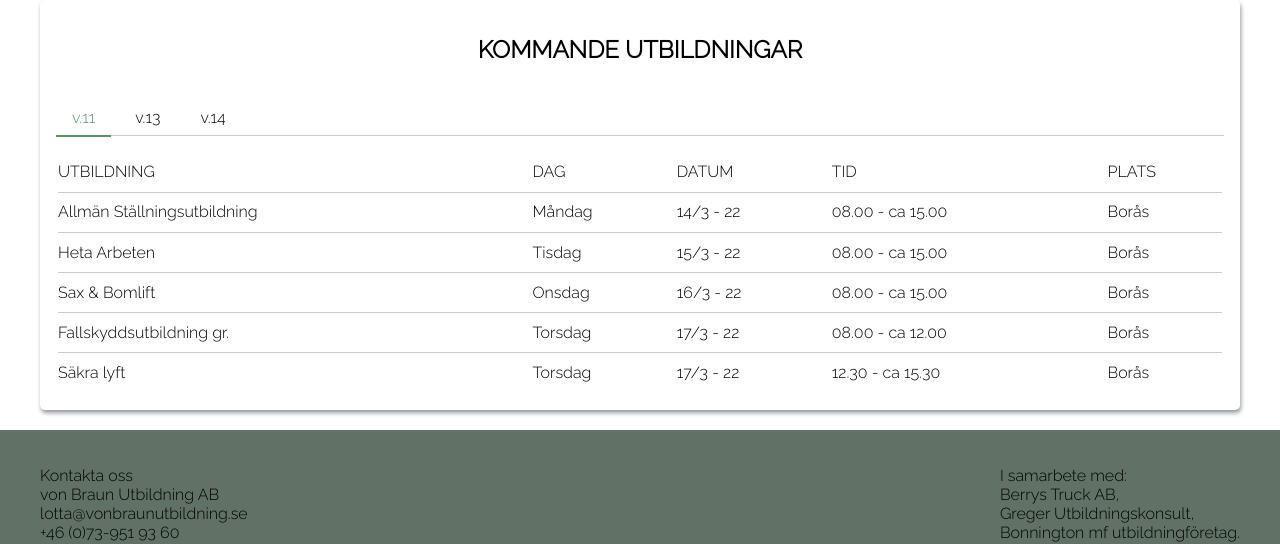
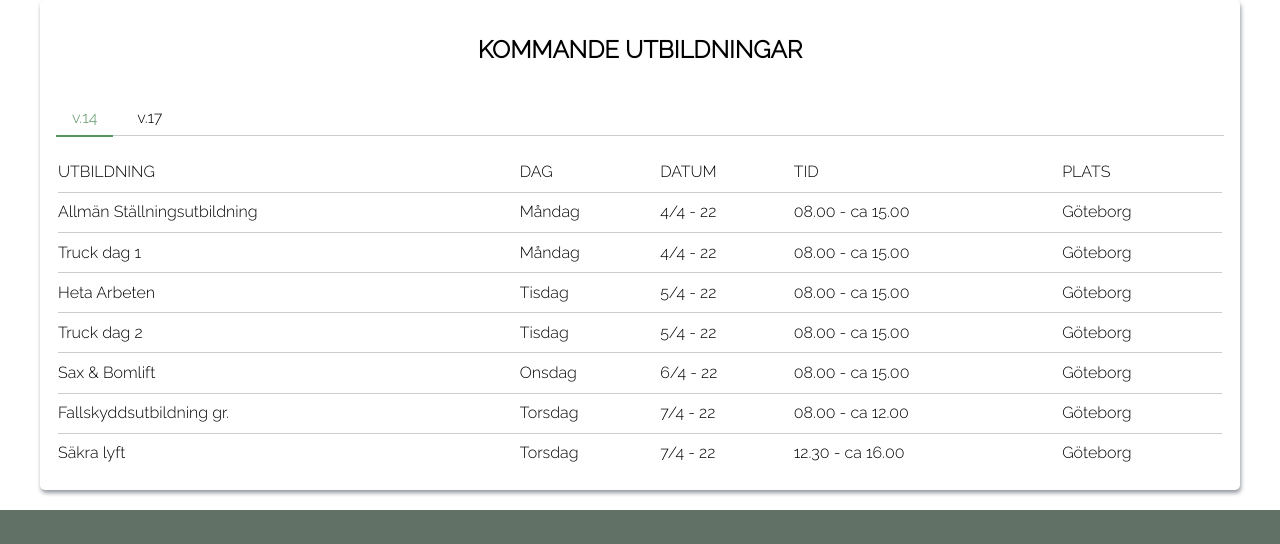
Before and after one commit to feliciavonbraun/vbu-ab, a React (Create React App) app: page / in a window 1280 px wide. Shown: the part 2986-3530 px from the top of the page. Built offline with nearby package versions, Linux system fonts and the light colour scheme; grey boxes are pictures that could not be loaded.

Commit message:
update schedule

```diff
--- a/src/components/interfaces/educations.tsx
+++ b/src/components/interfaces/educations.tsx
@@ -7,62 +7,6 @@ function createData(
 ) {
   return { day, date, time, service, location };
 }
-
-const educations11 = [
-  createData(
-    "Allmän Ställningsutbildning",
-    "Måndag",
-    "14/3 - 22",
-    "08.00 - ca 15.00",
-    "Borås"
-  ),
-  createData(
-    "Heta Arbeten",
-    "Tisdag",
-    "15/3 - 22",
-    "08.00 - ca 15.00",
-    "Borås"
-  ),
-  createData(
-    "Sax & Bomlift",
-    "Onsdag",
-    "16/3 - 22",
-    "08.00 - ca 15.00",
-    "Borås"
-  ),
-  createData(
-    "Fallskyddsutbildning gr.",
-    "Torsdag",
-    "17/3 - 22",
-    "08.00 - ca 12.00",
-    "Borås"
-  ),
-  createData("Säkra lyft", "Torsdag", "17/3 - 22", "12.30 - ca 15.30", "Borås"),
-];
-
-const educations13 = [
-  createData(
-    "Heta Arbeten",
-    "Tisdag",
-    "29/3 - 22",
-    "08.00 - ca 13.00",
-    "Lärarledd webb"
-  ),
-  createData(
-    "Sax & Bomlift repetition",
-    "Onsdag",
-    "30/3 - 22",
-    "08.00 - ca 12.00",
-    "Lärarledd webb"
-  ),
-  createData(
-    "Fallskyddsutbildning gr.",
-    "Onsdag",
-    "30/3 - 22",
-    "12.30 - ca 16.00",
-    "Lärarledd webb"
-  ),
-];
 
 const educations14 = [
   createData(
@@ -115,5 +59,28 @@ const educations14 = [
     "Göteborg"
   ),
 ];
+const educations17 = [
+  createData(
+    "Heta Arbeten",
+    "Måndag",
+    "25/4 - 22",
+    "08.00 - ca 13.00",
+    "Lärarledd webb"
+  ),
+  createData(
+    "Sax & Bomlift repetition",
+    "Onsdag",
+    "11/5 - 22",
+    "08.00 - ca 12.00",
+    "Lärarledd webb"
+  ),
+  createData(
+    "Fallskyddsutbildning gr.",
+    "Torsdag",
+    "11/5 - 22",
+    "12-30 - ca 16.00",
+    "Lärarledd webb"
+  ),
+];
 
-export { educations14, educations11, educations13 };
+export { educations14, educations17 };
--- a/src/components/main/schedule.tsx
+++ b/src/components/main/schedule.tsx
@@ -1,24 +1,16 @@
 import { Container } from "../WrapperElements";
 import styled, { css } from "styled-components";
 import { useState } from "react";
-import {
-  educations11,
-  educations13,
-  educations14,
-} from "../interfaces/educations";
+import { educations14, educations17 } from "../interfaces/educations";
 
 const allDatas = [
   {
-    week: "v.11",
-    weeklyEducations: educations11,
+    week: "v.14",
+    weeklyEducations: educations14,
   },
   {
-    week: "v.13",
-    weeklyEducations: educations13,
-  },
-  {
-    week: "v.14",
-    weeklyEducations: educations14,
+    week: "v.17",
+    weeklyEducations: educations17,
   },
 ];
 
```
